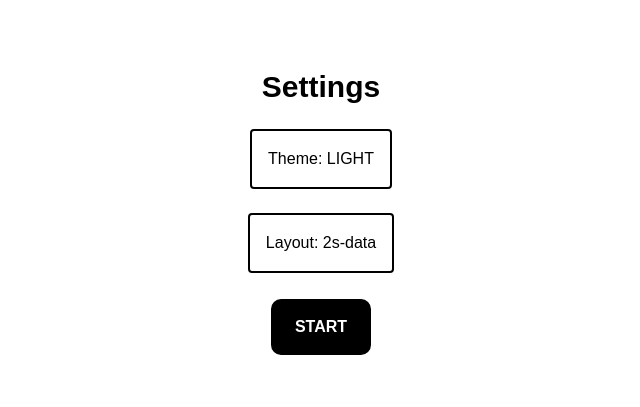
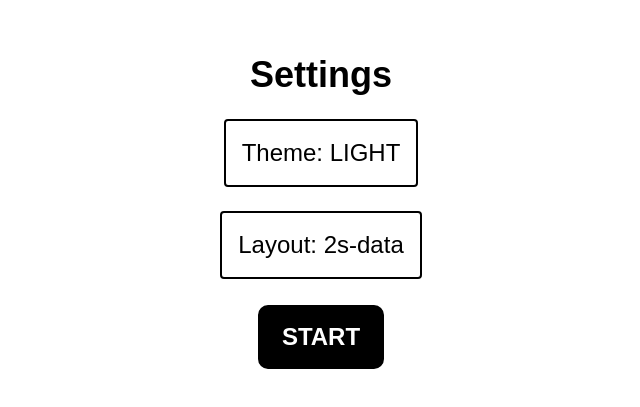
Before and after one commit to Albos02/winspeed-2, a React (Vite) app: page / in a window 1280 px wide. Shown: the part 187-594 px from the top of the page, without its empty margins (319-959 px from the left). Built offline with nearby package versions, Linux system fonts and the light colour scheme.

Commit message:
Increase settings font-size, style EXIT button

```diff
--- a/src/App.tsx
+++ b/src/App.tsx
@@ -14,8 +14,8 @@ export default function App() {
 
   if (!recording) {
     return (
-      <div className="flex flex-col items-center justify-center h-screen gap-6 p-4">
-        <h1 className="text-3xl font-bold">Settings</h1>
+      <div className="flex flex-col items-center justify-center h-screen gap-6 p-4 text-2xl">
+        <h1 className="text-4xl font-bold">Settings</h1>
         <button className="p-4 border-2 border-current rounded" onClick={() => setTheme(t => t === 'light' ? 'dark' : 'light')}>
           Theme: {theme.toUpperCase()}
         </button>
@@ -46,7 +46,7 @@ export default function App() {
           <span className={`font-black leading-none ${layout === '2s' ? 'text-[10rem]' : layout === '4s' ? 'text-[8rem]' : layout === '6s' ? 'text-[6rem]' : 'text-[5rem]'}`}>{value}</span>
         </div>
       ))}
-      <button className="absolute top-0 right-0 w-12 h-12 border-2 border-current rounded-bl-lg font-bold text-xs" onClick={() => setRecording(false)}>
+      <button className="absolute top-0 right-0 w-10 h-10 bg-[var(--inverted-bg-color)] text-[var(--inverted-text-color)] border border-current rounded-bl font-bold text-xs" onClick={() => setRecording(false)}>
         EXIT
       </button>
     </div>
```
